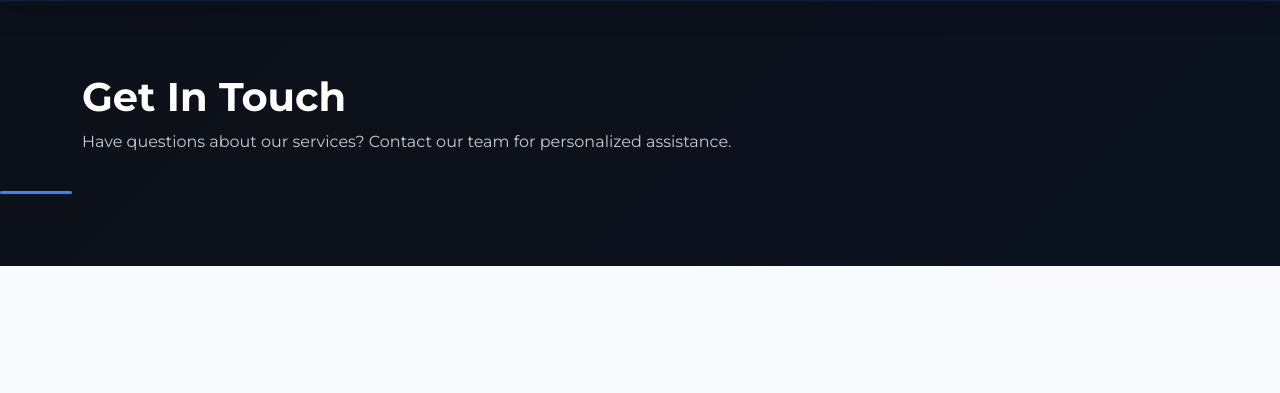
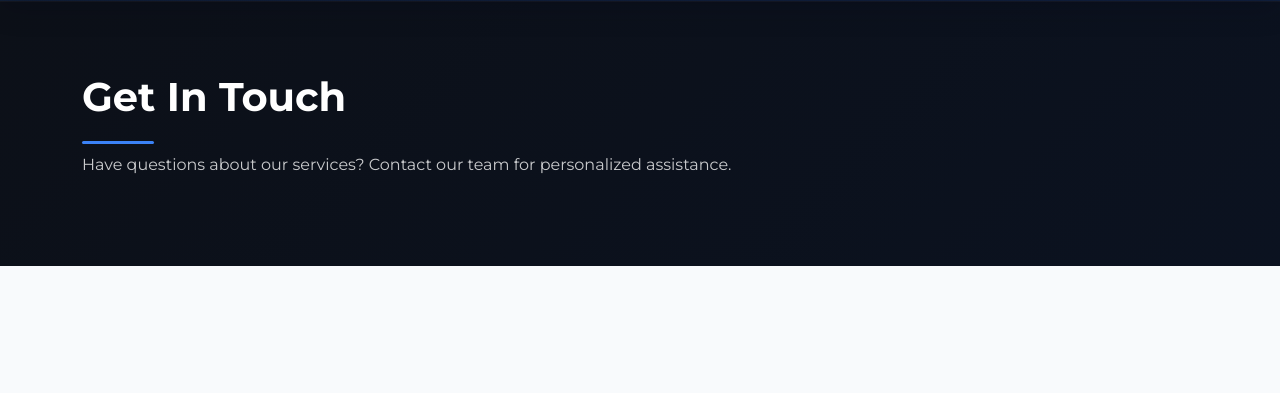
Before and after one commit to krishnadhakal03/wealthpro, a Django app: page /contact/ in a window 1280 px wide. Shown: the part 78-471 px from the top of the page. Run offline with Django 5.2, Linux system fonts and the light colour scheme; data comes from the database, SQL or seed files in the repository.

Commit message:
Align themed page header accent

```diff
--- a/main/static/css/style.css
+++ b/main/static/css/style.css
@@ -315,7 +315,7 @@ a:hover {
     position: relative;
 }
 
-.hero-header::after {
+.hero-header h1::after {
     content: "";
     display: block;
     width: 72px;
```
